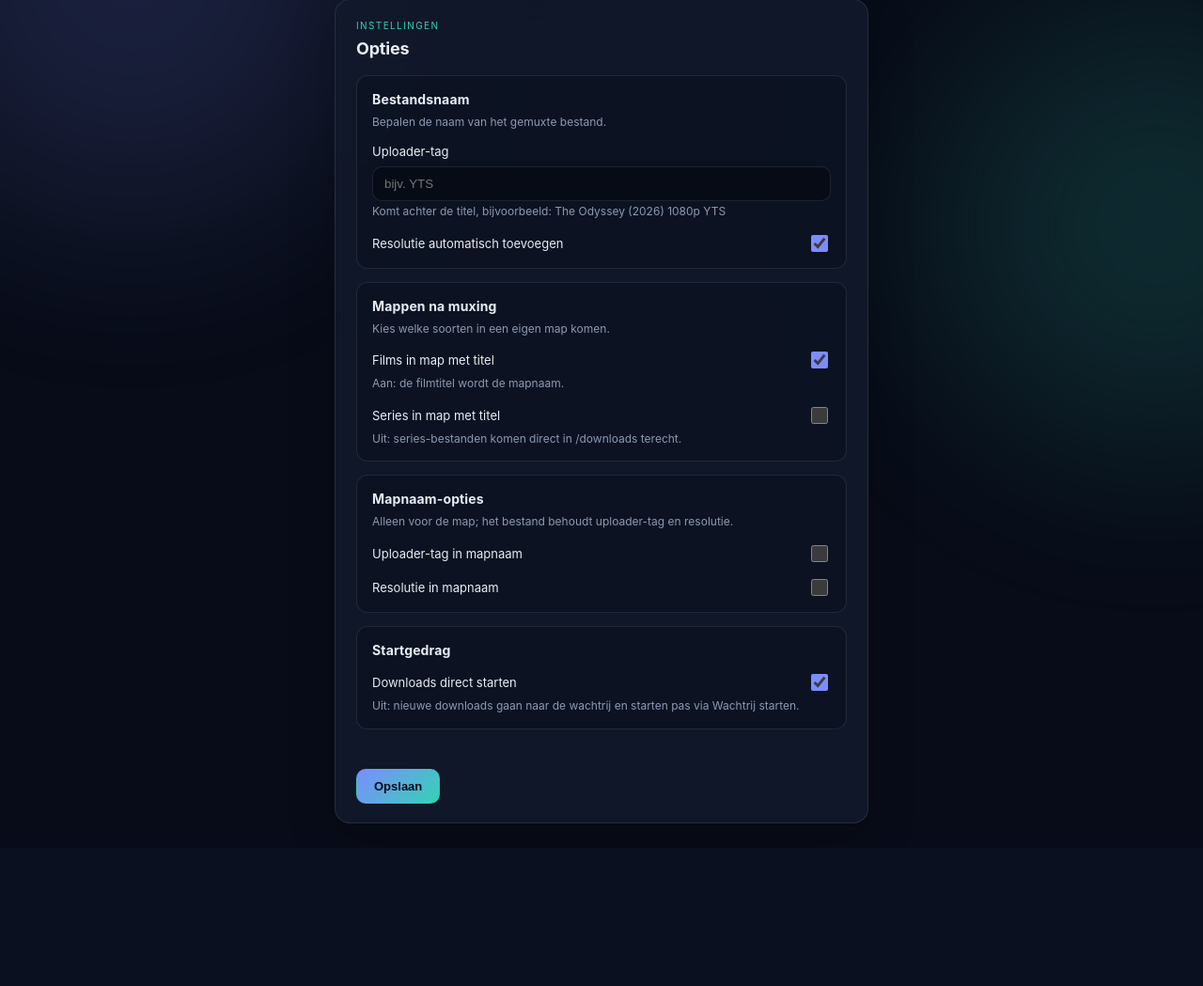
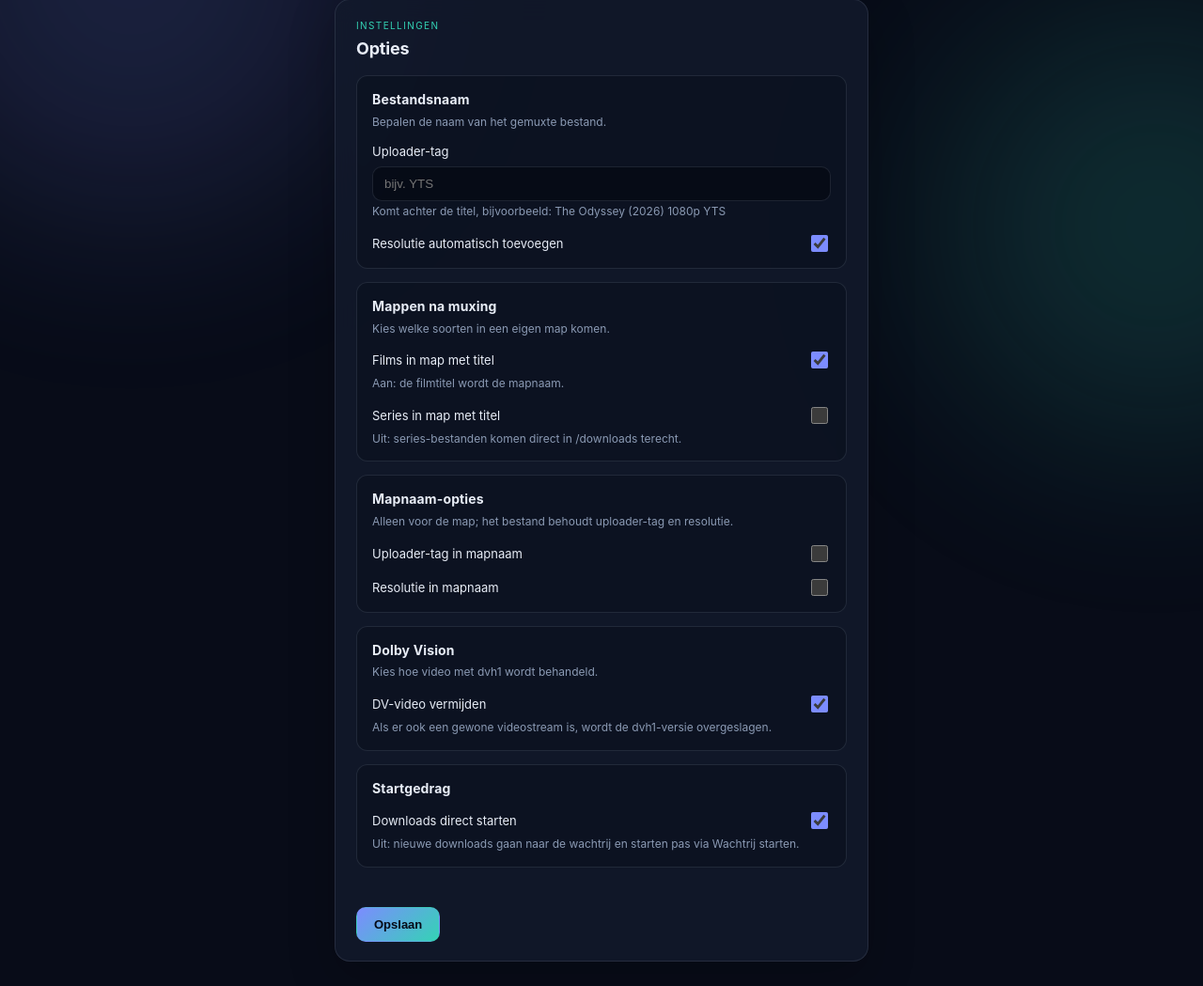
Before and after one commit to crisperfx/m3u-extra, a Flask app: page /options in a window 1280 px wide. Shown: the part 110-1159 px from the top of the page at 94% size. Before the commit the page ends 986 px from the top, so only its background shows below. Run offline with Flask 3, Linux system fonts and the light colour scheme; parts of the project's set-up code (start-up, migrations or seed data) failed here and were passed over.

Commit message:
Avoid Dolby Vision video when alternative exists

```diff
--- a/app.py
+++ b/app.py
@@ -51,12 +51,17 @@ DEFAULT_SETTINGS = {
     "folder_series": False,
     "folder_uploader_tag": False,
     "folder_resolution_tag": False,
+    "avoid_dv_video": True,
 }
 JOB_ID_PATTERN = re.compile(r"^[0-9a-f]{12}$")
 SUBTITLE_FILTER_ZZZ = re.compile(r"^subtitle_language\s*:\s*zzz$", re.I)
 RESOLUTION_TAG_PATTERN = re.compile(r"(?<!\S)\d{3,4}p(?!\S)", re.I)
 SERIES_TITLE_PATTERN = re.compile(r"(?<!\S)S\d{1,3}E\d{1,4}(?!\S)", re.I)
 VIDEO_SUFFIXES = {".mkv", ".mp4", ".mov", ".webm", ".m4v", ".ts"}
+DV_VIDEO_CODEC_PREFIXES = {"dvh1", "dvhe", "dva1", "dvav"}
+NON_DV_VIDEO_CODEC_PREFIXES = {"avc1", "avc3", "hvc1", "hev1", "vp09", "av01"}
+CODEC_ATTRIBUTE_PATTERN = re.compile(r'codecs=[\"\']([^\"\']+)[\"\']', re.I)
+DV_VIDEO_DROP_FILTER = "codecs=^(dvh1|dvhe|dva1|dvav)"
 
 
 def log_file_path(job_id):
@@ -123,6 +128,7 @@ def load_settings():
     settings["folder_series"] = bool(data.get("folder_series", False))
     settings["folder_uploader_tag"] = bool(data.get("folder_uploader_tag", False))
     settings["folder_resolution_tag"] = bool(data.get("folder_resolution_tag", False))
+    settings["avoid_dv_video"] = bool(data.get("avoid_dv_video", True))
     return settings
 
 
@@ -143,6 +149,8 @@ def save_settings(data):
             current["folder_uploader_tag"] = bool(data.get("folder_uploader_tag"))
         if "folder_resolution_tag" in data:
             current["folder_resolution_tag"] = bool(data.get("folder_resolution_tag"))
+        if "avoid_dv_video" in data:
+            current["avoid_dv_video"] = bool(data.get("avoid_dv_video"))
     with _settings_lock:
         SETTINGS_FILE.parent.mkdir(parents=True, exist_ok=True)
         SETTINGS_FILE.write_text(
@@ -1027,6 +1035,52 @@ def detect_manifest_resolution(tokens):
     return parse_manifest_resolution(fetch_manifest_text(source, extract_headers(tokens)))
 
 
+def manifest_video_codecs(text):
+    result = {"dvh1": set(), "other": set()}
+    if not text:
+        return result
+    for match in CODEC_ATTRIBUTE_PATTERN.finditer(text):
+        for codec in match.group(1).split(","):
+            name = codec.strip().lower().split(".", 1)[0]
+            if name in DV_VIDEO_CODEC_PREFIXES:
+                result["dvh1"].add(name)
+            elif name in NON_DV_VIDEO_CODEC_PREFIXES:
+                result["other"].add(name)
+    return result
+
+
+def detect_manifest_video_codecs(tokens):
+    source = find_manifest_input(tokens)
+    if not source:
+        return {"dvh1": set(), "other": set()}
+    text = fetch_manifest_text(source, extract_headers(tokens))
+    return manifest_video_codecs(text)
+
+
+def has_explicit_video_filter(args):
+    for index, token in enumerate(args):
+        if token in ("-sv", "--select-video") and index + 1 < len(args):
+            value = args[index + 1].lower()
+            if "id=" in value or "codecs=" in value:
+                return True
+        if token.startswith("--select-video="):
+            value = token.split("=", 1)[1].lower()
+            if "id=" in value or "codecs=" in value:
+                return True
+    return False
+
+
+def drop_dv_video_if_alternative(args):
+    if not load_settings().get("avoid_dv_video", True):
+        return args
+    if has_option(args, {"-dv", "--drop-video"}) or has_explicit_video_filter(args):
+        return args
+    codecs = detect_manifest_video_codecs(args)
+    if codecs["dvh1"] and codecs["other"]:
+        return list(args) + ["-dv", DV_VIDEO_DROP_FILTER]
+    return args
+
+
 def format_indices(indices):
     values = sorted(set(indices))
     if not values:
@@ -1168,6 +1222,7 @@ def parse_command(raw, title_override=None):
     args = sanitize_manifest_filters(args)
     args = inject_dash_ad_filters(args)
     args = normalize_mkv_muxer(args)
+    args = drop_dv_video_if_alternative(args)
 
     base_dir = safe_dir(save_dir_raw)
     override = safe_name(title_override, limit=120) if title_override else None
--- a/static/i18n.js
+++ b/static/i18n.js
@@ -66,6 +66,10 @@
       'options.folderUploaderTag': 'Uploader-tag in mapnaam',
       'options.folderResolutionTag': 'Resolutie in mapnaam',
       'options.folderNamesHelp': 'Alleen voor de map; het bestand behoudt uploader-tag en resolutie.',
+      'options.dvGroup': 'Dolby Vision',
+      'options.dvGroupHelp': 'Kies hoe video met dvh1 wordt behandeld.',
+      'options.avoidDvVideo': 'DV-video vermijden',
+      'options.avoidDvVideoHelp': 'Als er ook een gewone videostream is, wordt de dvh1-versie overgeslagen.',
       'options.groupStart': 'Startgedrag',
       'options.autoStart': 'Downloads direct starten',
       'options.autoStartHelp': 'Uit: nieuwe downloads gaan naar de wachtrij en starten pas via Wachtrij starten.',
@@ -188,6 +192,10 @@
       'options.folderUploaderTag': 'Uploader tag in folder name',
       'options.folderResolutionTag': 'Resolution in folder name',
       'options.folderNamesHelp': 'Folder only; the file name keeps the uploader tag and resolution.',
+      'options.dvGroup': 'Dolby Vision',
+      'options.dvGroupHelp': 'Choose how dvh1 video is handled.',
+      'options.avoidDvVideo': 'Avoid Dolby Vision video',
+      'options.avoidDvVideoHelp': 'When a normal video stream is available, the dvh1 stream is skipped.',
       'options.groupStart': 'Start behaviour',
       'options.autoStart': 'Start downloads immediately',
       'options.autoStartHelp': 'Off: new downloads go to the queue and only start via Start queue.',
@@ -310,6 +318,10 @@
       'options.folderUploaderTag': 'Tag de téléverseur dans le nom du dossier',
       'options.folderResolutionTag': 'Résolution dans le nom du dossier',
       'options.folderNamesHelp': 'Dossier uniquement ; le nom du fichier conserve le tag et la résolution.',
+      'options.dvGroup': 'Dolby Vision',
+      'options.dvGroupHelp': 'Choisissez comment la vidéo dvh1 est traitée.',
+      'options.avoidDvVideo': 'Éviter la vidéo Dolby Vision',
+      'options.avoidDvVideoHelp': 'Si une vidéo normale est disponible, le flux dvh1 est ignoré.',
       'options.groupStart': 'Comportement de démarrage',
       'options.autoStart': 'Démarrer les téléchargements immédiatement',
       'options.autoStartHelp': 'Désactivé : les nouveaux téléchargements vont dans la file et démarrent seulement via Démarrer la file.',
--- a/static/options.js
+++ b/static/options.js
@@ -4,6 +4,7 @@ const folderMoviesEl = document.getElementById('folderMovies');
 const folderSeriesEl = document.getElementById('folderSeries');
 const folderUploaderEl = document.getElementById('folderUploaderTag');
 const folderResolutionEl = document.getElementById('folderResolutionTag');
+const avoidDvVideoEl = document.getElementById('avoidDvVideo');
 const autoStartEl = document.getElementById('autoStart');
 const saveBtn = document.getElementById('saveOptions');
 const errorEl = document.getElementById('error');
@@ -30,6 +31,7 @@ async function loadOptions() {
     folderSeriesEl.checked = data.folder_series === true;
     folderUploaderEl.checked = data.folder_uploader_tag === true;
     folderResolutionEl.checked = data.folder_resolution_tag === true;
+    avoidDvVideoEl.checked = data.avoid_dv_video !== false;
     autoStartEl.checked = data.auto_start !== false;
     savedEl.hidden = true;
   } catch (e) {
@@ -51,6 +53,7 @@ saveBtn.onclick = async () => {
         folder_series: folderSeriesEl.checked,
         folder_uploader_tag: folderUploaderEl.checked,
         folder_resolution_tag: folderResolutionEl.checked,
+        avoid_dv_video: avoidDvVideoEl.checked,
         auto_start: autoStartEl.checked
       })
     });
--- a/templates/options.html
+++ b/templates/options.html
@@ -74,6 +74,15 @@
           </div>
         </section>
         <section class="options-group">
+          <h3 data-i18n="options.dvGroup">Dolby Vision</h3>
+          <p class="group-hint" data-i18n="options.dvGroupHelp">Kies hoe dvh1-video's worden behandeld.</p>
+          <div class="option-item">
+            <label class="option-label" for="avoidDvVideo" data-i18n="options.avoidDvVideo">DV-video vermijden</label>
+            <input type="checkbox" id="avoidDvVideo" class="toggle" checked>
+            <small data-i18n="options.avoidDvVideoHelp">Als er ook een gewone videostream is, wordt de dvh1-versie overgeslagen.</small>
+          </div>
+        </section>
+        <section class="options-group">
           <h3 data-i18n="options.groupStart">Startgedrag</h3>
           <div class="option-item">
             <label class="option-label" for="autoStart" data-i18n="options.autoStart">Downloads direct starten</label>
```
Also changed, not shown: test_app.py (+128 -1 lines), README.md.
